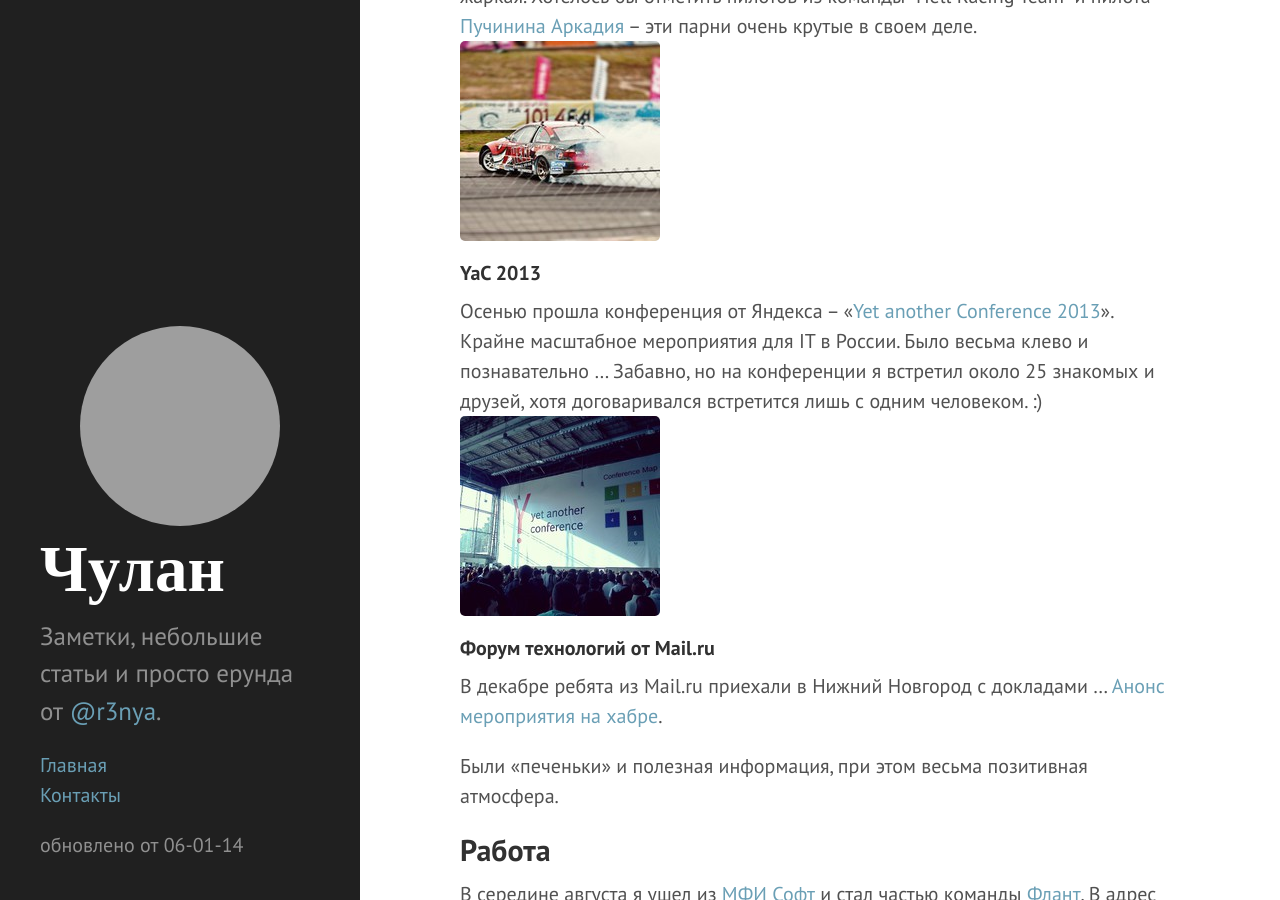
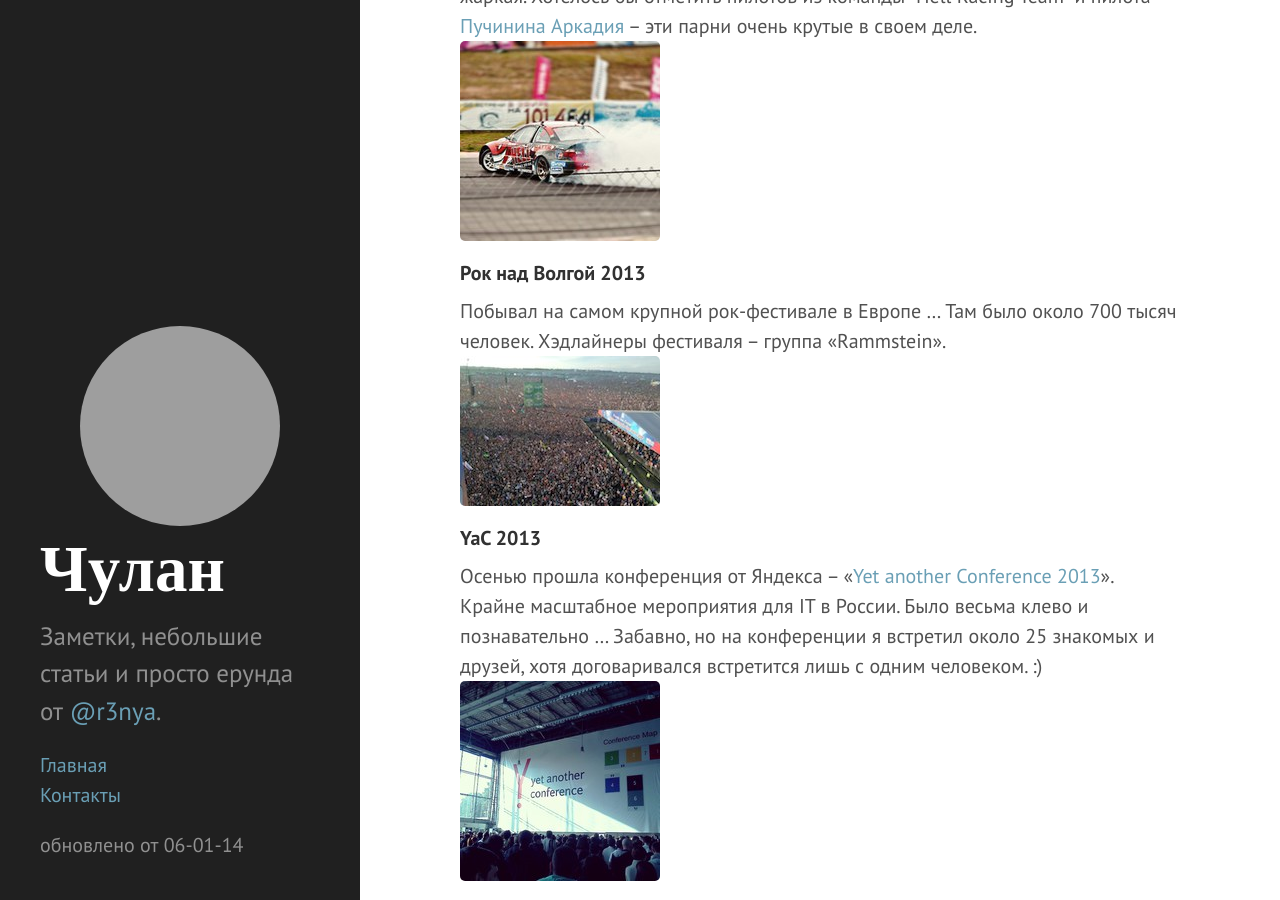
Before and after one commit to r3nya/r3nya.github.com-old, a Jekyll site: the page built from _posts/2014-01-02-Итоги-2013-года.md, in a window 1280 px wide and 900 px high, scrolled down 1374 px. Built offline with Jekyll 4.4.1, drawn with Linux system fonts in a browser that asks for light colours; Markdown is read by kramdown in place of the engine named in the settings; grey boxes are pictures that could not be loaded.

Commit message:
+ Added some information

```diff
--- a/_posts/2014-01-02-Итоги-2013-года.md
+++ b/_posts/2014-01-02-Итоги-2013-года.md
@@ -28,6 +28,10 @@
 Событие происходило на Нижегородском кольце, трасса была замечательная и погода жаркая.
 Хотелось бы отметить пилотов из команды "Hell Racing Team" и пилота [Пучинина Аркадия](http://vdrifte.ru/pilots/24/) – эти парни очень крутые в своем деле.
 [![Hell Racing Team](/public/images/2014-01-02/rds.jpg)](http://instagram.com/p/ZySD4NLdBV/)
+
+#### Рок над Волгой 2013
+Побывал на самом крупной рок-фестивале в Европе … Там было около 700 тысяч человек. Хэдлайнеры фестиваля – группа «Rammstein».
+[![Рок над Волгой](/public/images/2014-01-02/rock.jpg)](https://pp.vk.me/c540102/v540102952/2cc9/PupbvEJy9os.jpg)
 
 #### YaC 2013
 Осенью прошла конференция от Яндекса – «[Yet another Conference 2013](http://tech.yandex.ru/events/yac/2013/)». Крайне масштабное мероприятия для IT в России. Было весьма клево и познавательно … Забавно, но на конференции я встретил около 25 знакомых и друзей, хотя договаривался встретится лишь с одним человеком. :)
```
Also changed, not shown: public/images/2014-01-02/rock.jpg (added).
